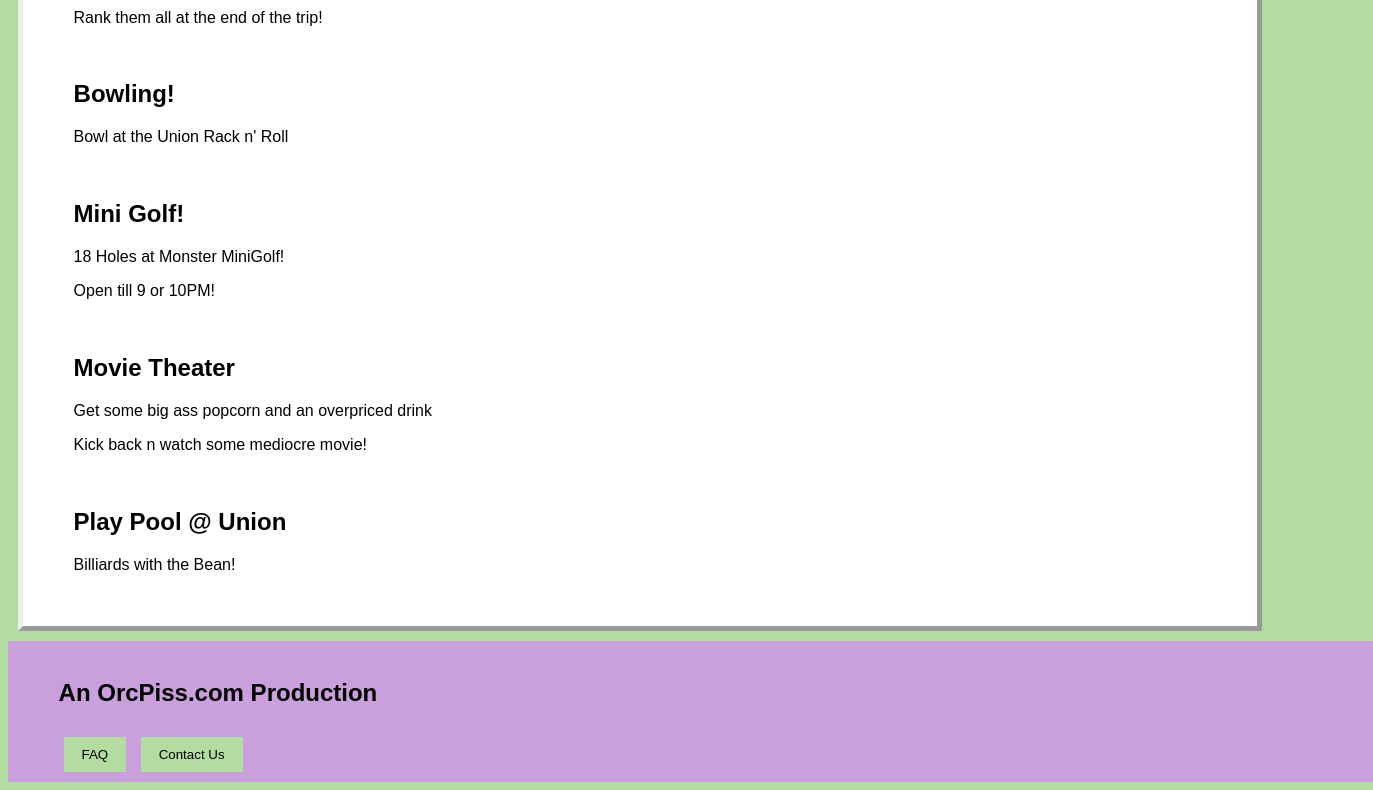
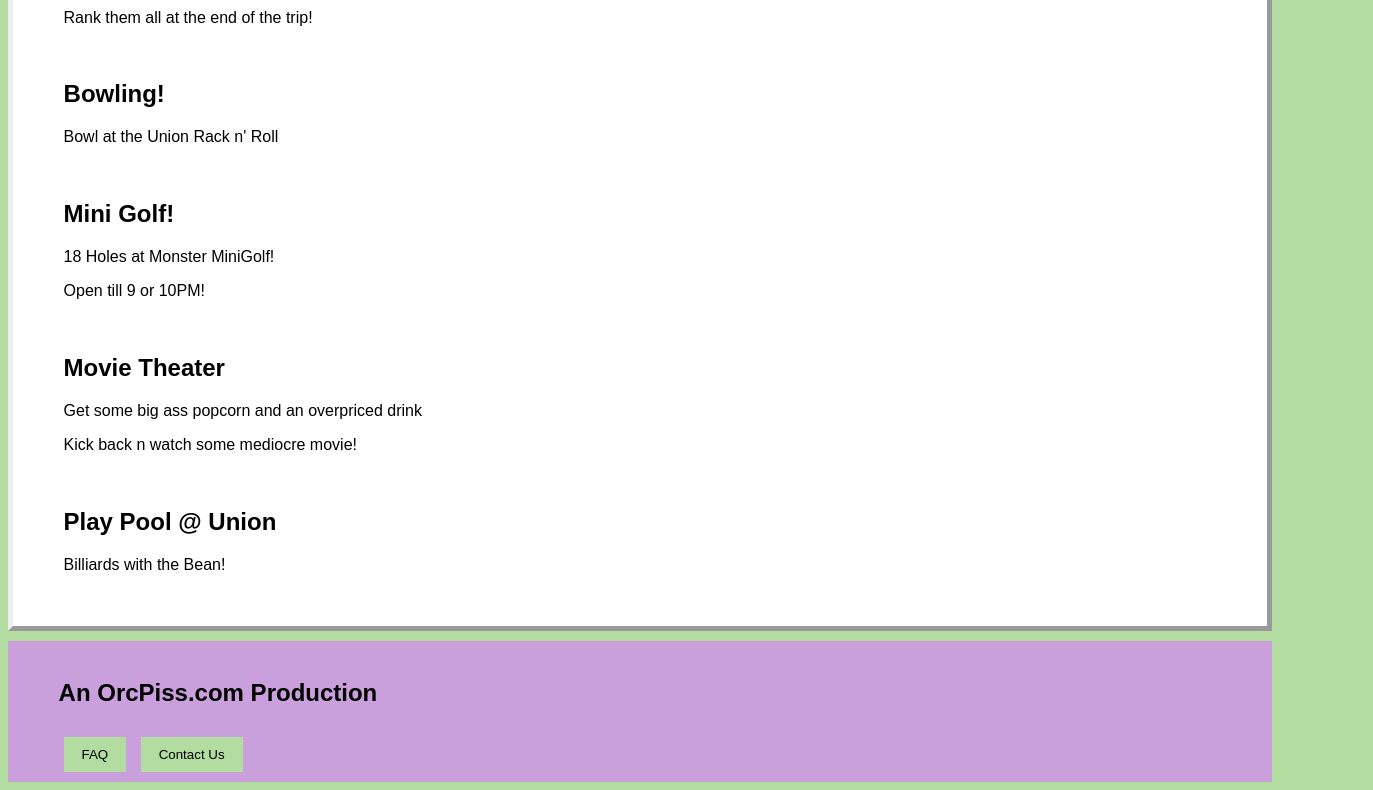
Before and after one commit to cicconemrk/BeanAndStink, a plain HTML site: page BnS_Night_OUT.html in a window 1280 px wide. Shown: the part 748-1538 px from the top of the page, 1373 px wide, since content can reach past the window. Drawn offline with Linux system fonts and the light colour scheme.

Commit message:
Update BnS_Night_OUT.html

```diff
--- a/BnS_Night_OUT.html
+++ b/BnS_Night_OUT.html
@@ -53,29 +53,29 @@ customIndent{
   margin-left: 5em;
 }
 
-#topPage {
-border 3px solid;
-left:0;
+header {
+left: 0;
 padding: 0 4%;
 position: relative;
-width: 100%;
+width: auto;
 background:#c9a0dc;
 }
 
-#botPage {
+footer {
 padding: 0 4%;
 position: relative;
-border 3px solid;
 left:0;
 padding: 0 4%;
-width: 100%;
+width: auto;
 background:#c9a0dc;
 }
 
 #mainDiv{
-margin: 10px;
+width: auto;
+margin-top: 10px;
+margin-bottom: 10px;
 padding: 0 4%;
-position: center;
+position: relative;
 border: 5px outset;
 background-color:white;
 }
@@ -89,7 +89,7 @@ background-color:white;
 </head>
 
 <body>
-<div id="topPage">
+<header>
   <br>
   <inline>
   <a href="/BeanAndStink/">
@@ -102,7 +102,7 @@ background-color:white;
   </a>
   </inline>
 
-</div>
+</header>
 
 <div id="mainDiv">
     <h1> Nighttime Date Ideas for Staying In! </h1>
@@ -151,7 +151,7 @@ background-color:white;
  <br>
 </div>
 
-<div id="botPage">
+<footer>
 <br>
 <inline>
   <h2>An OrcPiss.com Production</h2>
@@ -159,7 +159,7 @@ background-color:white;
   <button type="button" class="footbutton" align="left" onclick="location.href = 'https://twitter.com/CanIDrinkUrPee';"> Contact Us</button>
   </inline>
 <br>
-</div>
+</footer>
 
 </body>
 </html>
```
